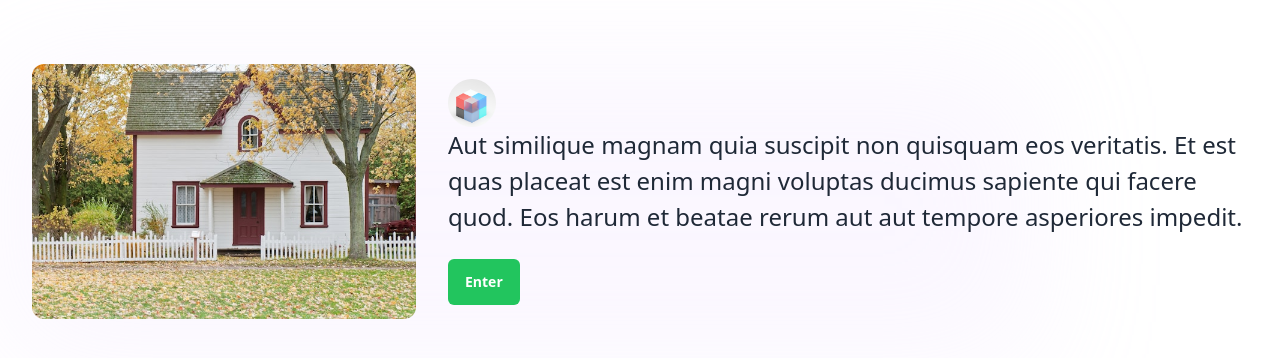
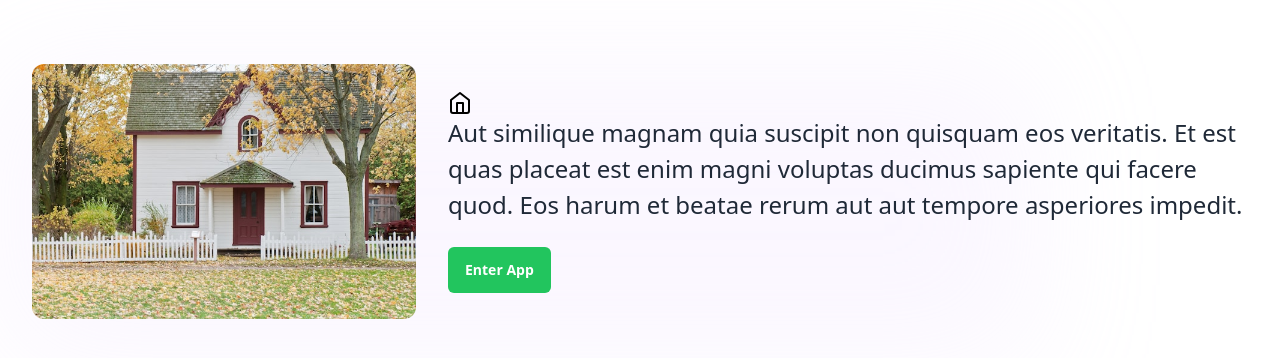
Before and after one commit to house9/nextjs-server-action-crud, a Next.js app: page /home in a window 1280 px wide. Shown: the top 358 px of the page. Built offline with nearby package versions, Linux system fonts and the light colour scheme.

Commit message:
add home icon on home page

```diff
--- a/src/app/(public-layout)/home/page.tsx
+++ b/src/app/(public-layout)/home/page.tsx
@@ -1,4 +1,5 @@
 import Link from "next/link";
+import { HomeIcon } from "lucide-react";
 
 export default function Home() {
   console.log("  render: Home: app/(public-layout)/home/page.tsx");
@@ -27,11 +28,7 @@ export default function Home() {
             <div className="lg:col-span-4">
               {/* <!-- Blockquote --> */}
               <blockquote>
-                <img
-                  className="h-12 w-12 rounded-full"
-                  src="sunder-muthukumaran-fd6K_OFlnRA-unsplash-small.jpg"
-                  alt="Image Description"
-                />
+                <HomeIcon />
 
                 <p className="text-xl font-medium text-gray-800 lg:text-2xl lg:leading-normal dark:text-gray-200">
                   Aut similique magnam quia suscipit non quisquam eos veritatis.
@@ -54,7 +51,7 @@ export default function Home() {
                         href="/dashboard"
                         className="py-3 px-4 inline-flex justify-center items-center gap-2 rounded-md border border-transparent font-semibold bg-green-500 text-white hover:bg-green-600 focus:outline-none focus:ring-2 focus:ring-green-500 focus:ring-offset-2 transition-all text-sm dark:focus:ring-offset-gray-800"
                       >
-                        Enter
+                        Enter App
                       </Link>
                     </div>
                   </div>
```
